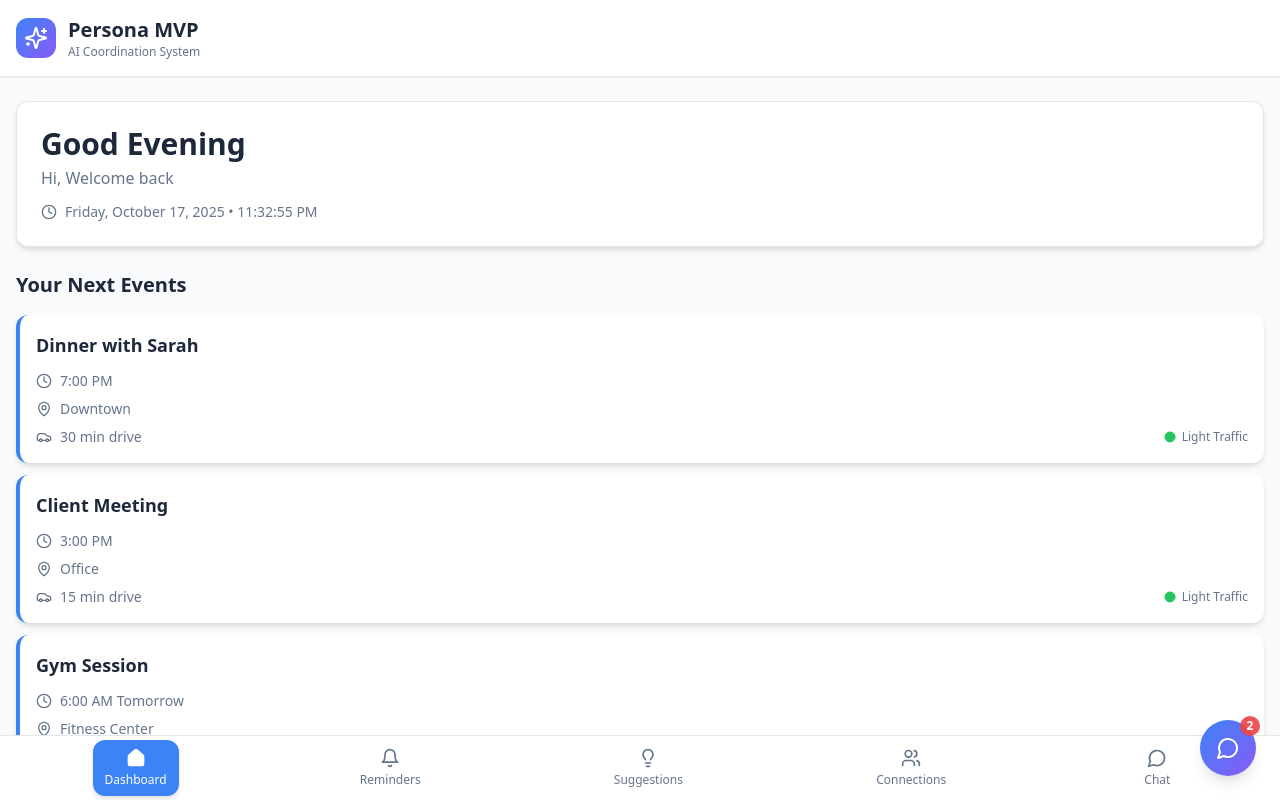
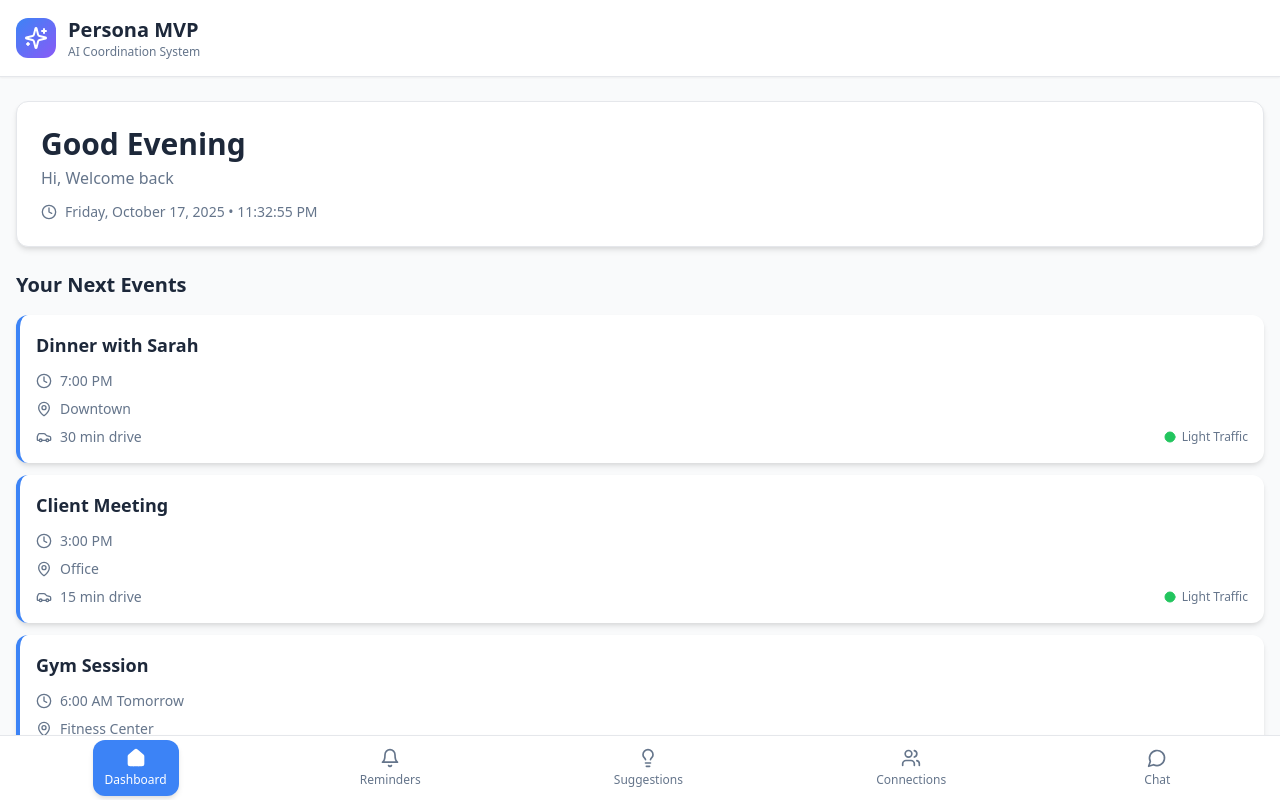
Before and after one commit to Launchpad-Labs-projects/persona_ai, a React (Vite) app: page / in a window 1280 px wide. Shown: the top 800 px of the page. Built offline with nearby package versions, Linux system fonts and the light colour scheme.

Commit message:
Remove floating chat widget

```diff
--- a/src/components/FloatingChatWidget.tsx
+++ /dev/null
@@ -1,94 +0,0 @@
-import { useState } from "react";
-import { MessageCircle, X } from "lucide-react";
-import { ChatTab } from "./tabs/ChatTab";
-import { Button } from "./ui/button";
-import { cn } from "@/lib/utils";
-
-export const FloatingChatWidget = () => {
-  const [isOpen, setIsOpen] = useState(false);
-  const [unreadCount] = useState(2); // Mock unread count
-
-  return (
-    <>
-      {/* Floating Action Button */}
-      <button
-        onClick={() => setIsOpen(!isOpen)}
-        className={cn(
-          "fixed z-50 w-14 h-14 rounded-full shadow-lg transition-all duration-300",
-          "bg-gradient-to-br from-primary to-secondary",
-          "flex items-center justify-center",
-          "hover:scale-110 active:scale-95",
-          "bottom-4 right-4 md:bottom-6 md:right-6",
-          isOpen && "rotate-0"
-        )}
-        aria-label="Toggle chat"
-      >
-        {isOpen ? (
-          <X className="h-6 w-6 text-white" />
-        ) : (
-          <MessageCircle className="h-6 w-6 text-white" />
-        )}
-
-        {/* Notification Badge */}
-        {!isOpen && unreadCount > 0 && (
-          <span className="absolute -top-1 -right-1 h-5 w-5 bg-red-500 rounded-full flex items-center justify-center text-xs font-bold text-white animate-pulse">
-            {unreadCount}
-          </span>
-        )}
-      </button>
-
-      {/* Chat Panel Overlay */}
-      {isOpen && (
-        <>
-          {/* Backdrop for mobile */}
-          <div
-            className="fixed inset-0 bg-black/20 backdrop-blur-sm z-40 md:hidden"
-            onClick={() => setIsOpen(false)}
-          />
-
-          {/* Chat Panel */}
-          <div
-            className={cn(
-              "fixed z-40 bg-background shadow-2xl",
-              "transition-all duration-300 ease-out",
-              // Mobile: slide from bottom, full width
-              "bottom-0 left-0 right-0 rounded-t-2xl",
-              "max-h-[85vh] h-[85vh]",
-              // Desktop: slide from right, fixed width
-              "md:bottom-24 md:right-6 md:left-auto",
-              "md:w-96 md:h-[600px] md:rounded-2xl",
-              "border border-border",
-              isOpen ? "translate-y-0 md:translate-x-0" : "translate-y-full md:translate-x-[120%]"
-            )}
-          >
-            {/* Panel Header */}
-            <div className="flex items-center justify-between p-4 border-b border-border bg-card/50 backdrop-blur-sm rounded-t-2xl md:rounded-t-2xl">
-              <div className="flex items-center gap-2">
-                <div className="h-8 w-8 rounded-full bg-gradient-to-br from-primary to-secondary flex items-center justify-center">
-                  <MessageCircle className="h-4 w-4 text-white" />
-                </div>
-                <div>
-                  <h3 className="font-semibold text-sm">Chat with Persona</h3>
-                  <p className="text-xs text-muted-foreground">Online</p>
-                </div>
-              </div>
-              <Button
-                variant="ghost"
-                size="icon"
-                onClick={() => setIsOpen(false)}
-                className="h-8 w-8"
-              >
-                <X className="h-4 w-4" />
-              </Button>
-            </div>
-
-            {/* Chat Content */}
-            <div className="h-[calc(100%-4rem)] overflow-hidden p-4">
-              <ChatTab />
-            </div>
-          </div>
-        </>
-      )}
-    </>
-  );
-};
--- a/src/pages/Index.tsx
+++ b/src/pages/Index.tsx
@@ -5,7 +5,6 @@ import { RemindersTab } from "@/components/tabs/RemindersTab";
 import { SuggestionsTab } from "@/components/tabs/SuggestionsTab";
 import { ConnectionsTab } from "@/components/tabs/ConnectionsTab";
 import { ChatTab } from "@/components/tabs/ChatTab";
-import { FloatingChatWidget } from "@/components/FloatingChatWidget";
 import { Sparkles } from "lucide-react";
 
 const Index = () => {
@@ -52,9 +51,6 @@ const Index = () => {
 
       {/* Bottom Navigation */}
       <BottomNav activeTab={activeTab} onTabChange={setActiveTab} />
-
-      {/* Floating Chat Widget - Available on all tabs */}
-      {activeTab !== "chat" && <FloatingChatWidget />}
     </div>
   );
 };
```
